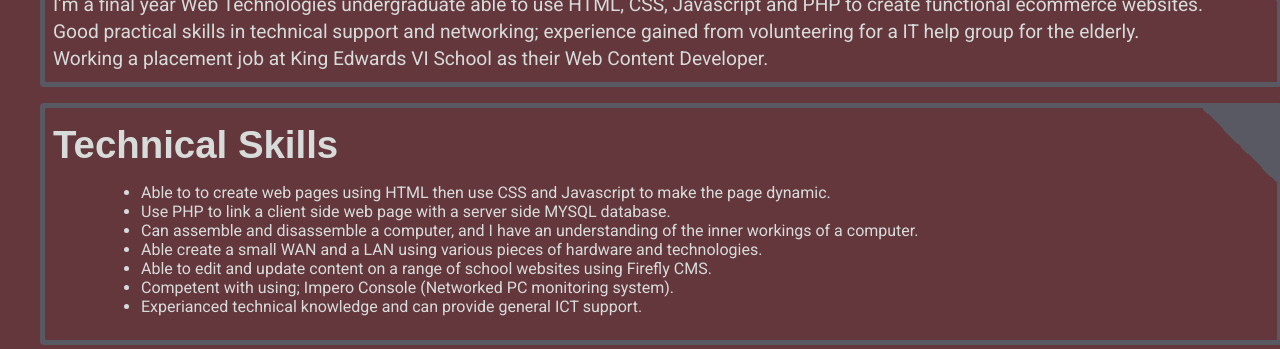
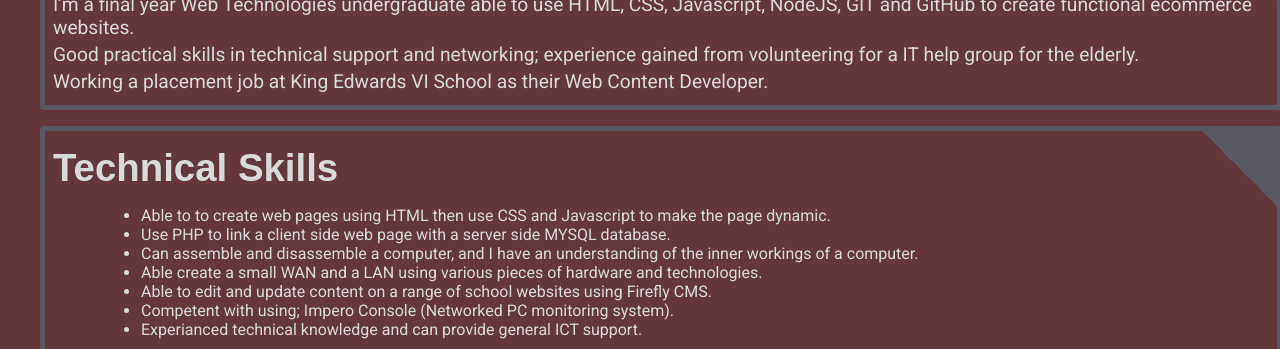
Before and after one commit to robatronPrime/robstow, a plain HTML site: page resume.html in a window 1280 px wide. Shown: the part 751-1100 px from the top of the page. Drawn offline with Linux system fonts and the light colour scheme.

Commit message:
Small change to resume

```diff
--- a/resume.html
+++ b/resume.html
@@ -36,7 +36,7 @@
       <section class="container resume">
         <span class="profileSection">
           <h2>Personal Profile</h2>
-          <p>I’m a final year Web Technologies undergraduate able to use HTML, CSS, Javascript and PHP to create functional ecommerce websites.</p>
+          <p>I’m a final year Web Technologies undergraduate able to use HTML, CSS, Javascript, NodeJS, GIT and GitHub to create functional ecommerce websites.</p>
           <p>Good practical skills in technical support and networking; experience gained from volunteering for a IT help group for the elderly.</p>
           <p>Working a placement job at King Edwards VI School as their Web Content Developer.</p>
         </span>
```
